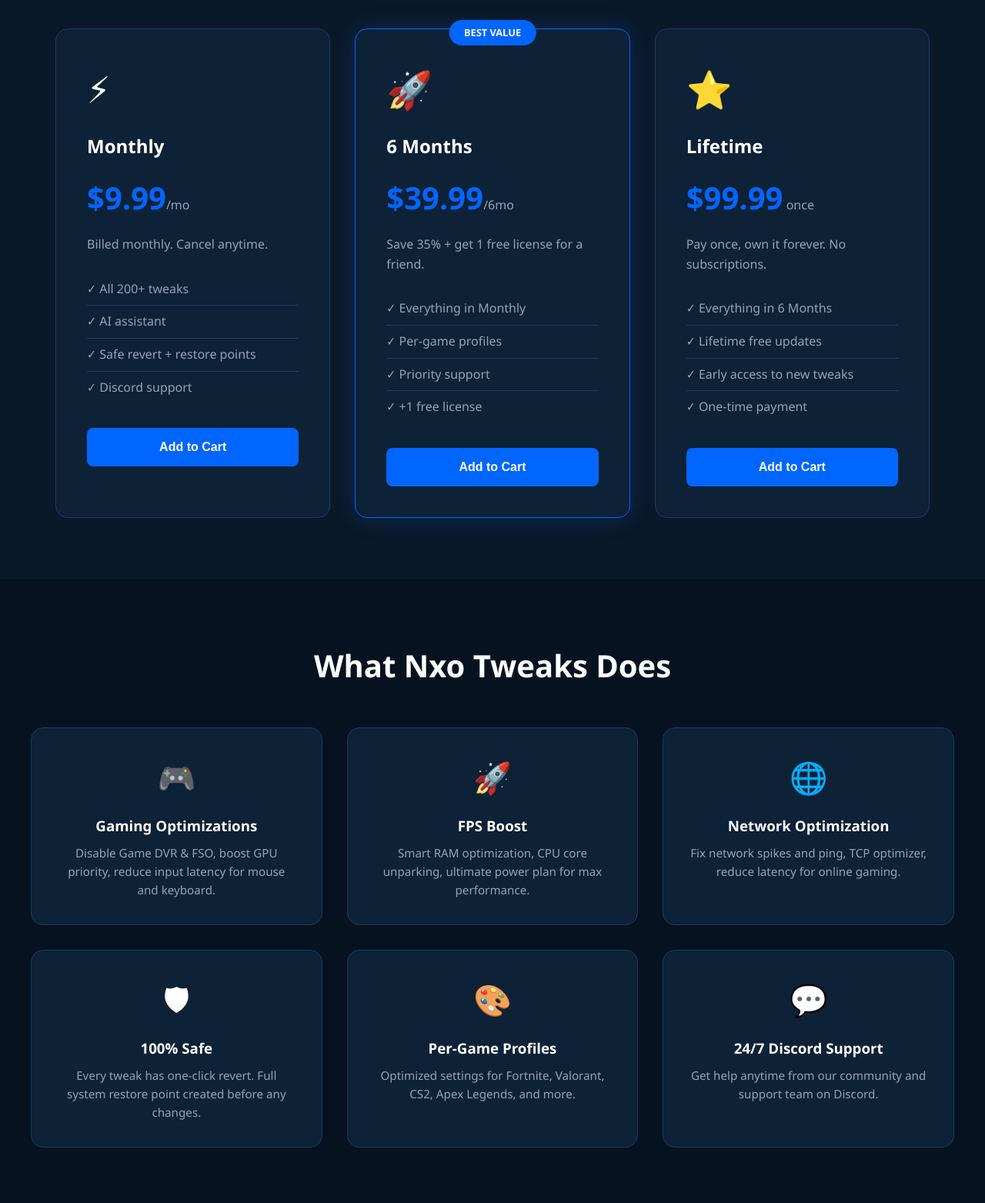
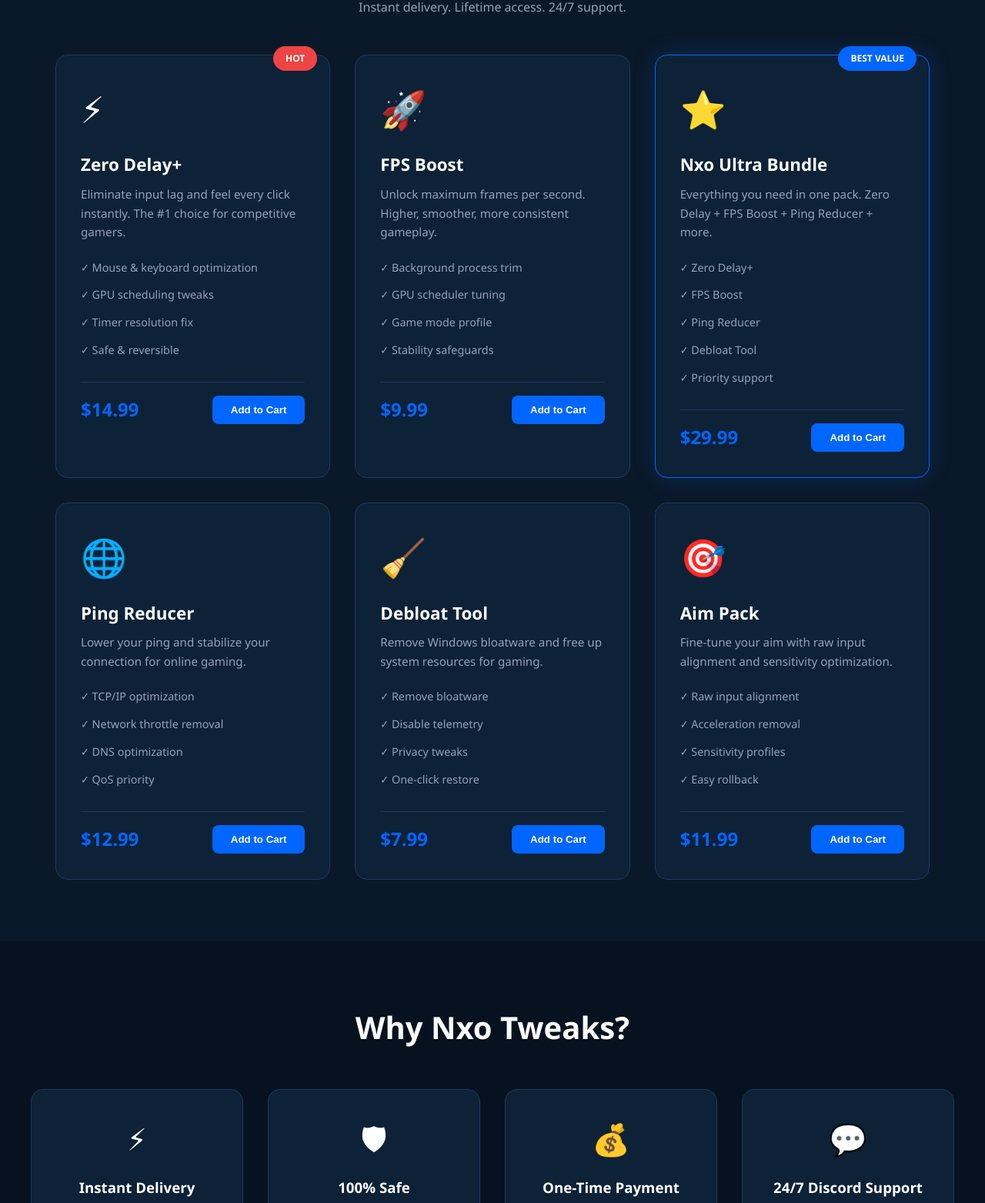
Before and after one commit to robsonjalen14-ai/nexotweaks, a plain HTML site: page index.html in a window 1280 px wide. Shown: the part 642-2205 px from the top of the page at 77% size. Drawn offline with Linux system fonts and the light colour scheme.

Commit message:
Update with SellHub products, reviews, Discord link, and footer links

```diff
--- a/index.html
+++ b/index.html
@@ -3,7 +3,7 @@
 <head>
     <meta charset="UTF-8">
     <meta name="viewport" content="width=device-width, initial-scale=1.0">
-    <title>Nxo Tweaks - Windows Optimization & FPS Booster</title>
+    <title>Nxo Tweaks - FPS Boost, Zero Delay & PC Optimization</title>
     <link rel="stylesheet" href="styles.css">
 </head>
 <body>
@@ -13,8 +13,8 @@
             <ul class="nav-links">
                 <li><a href="#products">Products</a></li>
                 <li><a href="#features">Features</a></li>
+                <li><a href="#reviews">Reviews</a></li>
                 <li><a href="#faq">FAQ</a></li>
-                <li><a href="#contact">Support</a></li>
             </ul>
             <button class="cart-btn" id="cartBtn">Cart (<span id="cartCount">0</span>)</button>
         </div>
@@ -22,92 +22,160 @@
 
     <header class="hero">
         <div class="hero-content">
-            <h1>Boost Your FPS. Lower Your Ping.</h1>
-            <p>200+ one-click Windows tweaks. Safe revert on everything. Trusted by thousands of gamers.</p>
+            <h1>Boost Your FPS. Zero Delay. Dominate.</h1>
+            <p>Premium PC optimization trusted by thousands of gamers. Instant delivery via SellHub.</p>
             <a href="#products" class="cta-btn">Shop Now</a>
         </div>
     </header>
 
     <section id="products" class="products">
-        <h2>Choose Your Plan</h2>
+        <h2>All Products</h2>
+        <p class="section-sub">Instant delivery. Lifetime access. 24/7 support.</p>
         <div class="product-grid">
-            <div class="product-card" data-id="1" data-name="Nxo Tweaks Monthly" data-price="9.99">
+            <div class="product-card" data-id="1" data-name="Zero Delay+" data-price="14.99">
+                <div class="product-badge hot">HOT</div>
                 <div class="product-icon">&#9889;</div>
-                <h3>Monthly</h3>
-                <div class="product-price">$9.99<small>/mo</small></div>
-                <p>Billed monthly. Cancel anytime.</p>
+                <h3>Zero Delay+</h3>
+                <p>Eliminate input lag and feel every click instantly. The #1 choice for competitive gamers.</p>
                 <ul class="product-features">
-                    <li>&#10003; All 200+ tweaks</li>
-                    <li>&#10003; AI assistant</li>
-                    <li>&#10003; Safe revert + restore points</li>
-                    <li>&#10003; Discord support</li>
+                    <li>&#10003; Mouse & keyboard optimization</li>
+                    <li>&#10003; GPU scheduling tweaks</li>
+                    <li>&#10003; Timer resolution fix</li>
+                    <li>&#10003; Safe & reversible</li>
                 </ul>
-                <button class="add-to-cart" onclick="addToCart(this)">Add to Cart</button>
+                <div class="product-footer">
+                    <span class="price">$14.99</span>
+                    <button class="add-to-cart" onclick="addToCart(this)">Add to Cart</button>
+                </div>
             </div>
 
-            <div class="product-card popular" data-id="2" data-name="Nxo Tweaks 6 Months" data-price="39.99">
-                <div class="product-badge">BEST VALUE</div>
+            <div class="product-card" data-id="2" data-name="FPS Boost" data-price="9.99">
                 <div class="product-icon">&#128640;</div>
-                <h3>6 Months</h3>
-                <div class="product-price">$39.99<small>/6mo</small></div>
-                <p>Save 35% + get 1 free license for a friend.</p>
+                <h3>FPS Boost</h3>
+                <p>Unlock maximum frames per second. Higher, smoother, more consistent gameplay.</p>
                 <ul class="product-features">
-                    <li>&#10003; Everything in Monthly</li>
-                    <li>&#10003; Per-game profiles</li>
-                    <li>&#10003; Priority support</li>
-                    <li>&#10003; +1 free license</li>
+                    <li>&#10003; Background process trim</li>
+                    <li>&#10003; GPU scheduler tuning</li>
+                    <li>&#10003; Game mode profile</li>
+                    <li>&#10003; Stability safeguards</li>
                 </ul>
-                <button class="add-to-cart" onclick="addToCart(this)">Add to Cart</button>
+                <div class="product-footer">
+                    <span class="price">$9.99</span>
+                    <button class="add-to-cart" onclick="addToCart(this)">Add to Cart</button>
+                </div>
             </div>
 
-            <div class="product-card" data-id="3" data-name="Nxo Tweaks Lifetime" data-price="99.99">
+            <div class="product-card popular" data-id="3" data-name="Nxo Ultra Bundle" data-price="29.99">
+                <div class="product-badge">BEST VALUE</div>
                 <div class="product-icon">&#11088;</div>
-                <h3>Lifetime</h3>
-                <div class="product-price">$99.99<small> once</small></div>
-                <p>Pay once, own it forever. No subscriptions.</p>
+                <h3>Nxo Ultra Bundle</h3>
+                <p>Everything you need in one pack. Zero Delay + FPS Boost + Ping Reducer + more.</p>
                 <ul class="product-features">
-                    <li>&#10003; Everything in 6 Months</li>
-                    <li>&#10003; Lifetime free updates</li>
-                    <li>&#10003; Early access to new tweaks</li>
-                    <li>&#10003; One-time payment</li>
+                    <li>&#10003; Zero Delay+</li>
+                    <li>&#10003; FPS Boost</li>
+                    <li>&#10003; Ping Reducer</li>
+                    <li>&#10003; Debloat Tool</li>
+                    <li>&#10003; Priority support</li>
                 </ul>
-                <button class="add-to-cart" onclick="addToCart(this)">Add to Cart</button>
+                <div class="product-footer">
+                    <span class="price">$29.99</span>
+                    <button class="add-to-cart" onclick="addToCart(this)">Add to Cart</button>
+                </div>
+            </div>
+
+            <div class="product-card" data-id="4" data-name="Ping Reducer" data-price="12.99">
+                <div class="product-icon">&#127760;</div>
+                <h3>Ping Reducer</h3>
+                <p>Lower your ping and stabilize your connection for online gaming.</p>
+                <ul class="product-features">
+                    <li>&#10003; TCP/IP optimization</li>
+                    <li>&#10003; Network throttle removal</li>
+                    <li>&#10003; DNS optimization</li>
+                    <li>&#10003; QoS priority</li>
+                </ul>
+                <div class="product-footer">
+                    <span class="price">$12.99</span>
+                    <button class="add-to-cart" onclick="addToCart(this)">Add to Cart</button>
+                </div>
+            </div>
+
+            <div class="product-card" data-id="5" data-name="Debloat Tool" data-price="7.99">
+                <div class="product-icon">&#129529;</div>
+                <h3>Debloat Tool</h3>
+                <p>Remove Windows bloatware and free up system resources for gaming.</p>
+                <ul class="product-features">
+                    <li>&#10003; Remove bloatware</li>
+                    <li>&#10003; Disable telemetry</li>
+                    <li>&#10003; Privacy tweaks</li>
+                    <li>&#10003; One-click restore</li>
+                </ul>
+                <div class="product-footer">
+                    <span class="price">$7.99</span>
+                    <button class="add-to-cart" onclick="addToCart(this)">Add to Cart</button>
+                </div>
+            </div>
+
+            <div class="product-card" data-id="6" data-name="Aim Pack" data-price="11.99">
+                <div class="product-icon">&#127919;</div>
+                <h3>Aim Pack</h3>
+                <p>Fine-tune your aim with raw input alignment and sensitivity optimization.</p>
+                <ul class="product-features">
+                    <li>&#10003; Raw input alignment</li>
+                    <li>&#10003; Acceleration removal</li>
+                    <li>&#10003; Sensitivity profiles</li>
+                    <li>&#10003; Easy rollback</li>
+                </ul>
+                <div class="product-footer">
+                    <span class="price">$11.99</span>
+                    <button class="add-to-cart" onclick="addToCart(this)">Add to Cart</button>
+                </div>
             </div>
         </div>
     </section>
 
     <section id="features" class="features">
-        <h2>What Nxo Tweaks Does</h2>
+        <h2>Why Nxo Tweaks?</h2>
         <div class="features-grid">
             <div class="feature">
-                <div class="feature-icon">&#127918;</div>
-                <h3>Gaming Optimizations</h3>
-                <p>Disable Game DVR & FSO, boost GPU priority, reduce input latency for mouse and keyboard.</p>
-            </div>
-            <div class="feature">
-                <div class="feature-icon">&#128640;</div>
-                <h3>FPS Boost</h3>
-                <p>Smart RAM optimization, CPU core unparking, ultimate power plan for max performance.</p>
-            </div>
-            <div class="feature">
-                <div class="feature-icon">&#127760;</div>
-                <h3>Network Optimization</h3>
-                <p>Fix network spikes and ping, TCP optimizer, reduce latency for online gaming.</p>
+                <div class="feature-icon">&#9889;</div>
+                <h3>Instant Delivery</h3>
+                <p>Get your tweaks immediately after purchase via SellHub. No waiting.</p>
             </div>
             <div class="feature">
                 <div class="feature-icon">&#128737;</div>
                 <h3>100% Safe</h3>
-                <p>Every tweak has one-click revert. Full system restore point created before any changes.</p>
+                <p>Every tweak is reversible. System restore point created automatically.</p>
             </div>
             <div class="feature">
-                <div class="feature-icon">&#127912;</div>
-                <h3>Per-Game Profiles</h3>
-                <p>Optimized settings for Fortnite, Valorant, CS2, Apex Legends, and more.</p>
+                <div class="feature-icon">&#128176;</div>
+                <h3>One-Time Payment</h3>
+                <p>Pay once, own forever. No subscriptions. Free lifetime updates.</p>
             </div>
             <div class="feature">
                 <div class="feature-icon">&#128172;</div>
                 <h3>24/7 Discord Support</h3>
-                <p>Get help anytime from our community and support team on Discord.</p>
+                <p>Get help anytime from our team on Discord.</p>
+            </div>
+        </div>
+    </section>
+
+    <section id="reviews" class="reviews">
+        <h2>What Gamers Say</h2>
+        <div class="reviews-grid">
+            <div class="review">
+                <div class="stars">&#11088;&#11088;&#11088;&#11088;&#11088;</div>
+                <p>"Zero Delay+ completely changed my gameplay. My edits feel instant now."</p>
+                <span>- Pro Player</span>
+            </div>
+            <div class="review">
+                <div class="stars">&#11088;&#11088;&#11088;&#11088;&#11088;</div>
+                <p>"Got 200+ FPS boost with the Ultra Bundle. Best investment for competitive gaming."</p>
+                <span>- Content Creator</span>
+            </div>
+            <div class="review">
+                <div class="stars">&#11088;&#11088;&#11088;&#11088;&#11088;</div>
+                <p>"Ping went from 60ms to 20ms. The Ping Reducer actually works."</p>
+                <span>- Streamer</span>
             </div>
         </div>
     </section>
@@ -117,31 +185,35 @@
         <div class="faq-list">
             <div class="faq-item">
                 <h3>Is it safe?</h3>
-                <p>Yes. Every tweak has a one-click revert, and Nxo Tweaks creates a full system restore point before applying anything. Risky tweaks are clearly flagged and never run unless you opt in.</p>
+                <p>Yes. Every tweak has a one-click revert, and a full system restore point is created before any changes. Risky tweaks are flagged and never run unless you opt in.</p>
             </div>
             <div class="faq-item">
-                <h3>Will it actually boost my FPS?</h3>
-                <p>Yes. Nxo Tweaks has per-game profiles that set CPU/GPU priority, disable fullscreen optimizations, and apply QoS so your game gets resources first. Most players see higher and more stable FPS.</p>
-            </div>
-            <div class="faq-item">
-                <h3>Can it lower my ping?</h3>
-                <p>Yes. The Network category tunes the TCP/IP stack - disabling Nagle's algorithm, removing the Windows network throttle, and enabling MSI mode on your network adapter.</p>
+                <h3>Will I get banned?</h3>
+                <p>No. Nxo Tweaks only modifies Windows system settings - it does not touch game files or anti-cheat systems. It is 100% safe for all games.</p>
             </div>
             <div class="faq-item">
                 <h3>How do I get the product?</h3>
-                <p>After purchase, you'll receive your license key and download link via email instantly. Setup takes less than 2 minutes.</p>
+                <p>After purchase on SellHub, you'll receive your download link and instructions via email instantly. Setup takes less than 2 minutes.</p>
+            </div>
+            <div class="faq-item">
+                <h3>Do you offer refunds?</h3>
+                <p>Yes. If the product doesn't work as advertised, contact us on Discord for a full refund.</p>
             </div>
         </div>
     </section>
 
-    <section id="contact" class="contact">
+    <section class="contact">
         <h2>Need Help?</h2>
-        <p>Join our Discord community for instant support and updates</p>
+        <p>Join our Discord community for instant support</p>
         <a href="https://discord.gg/nxotweaks" class="discord-btn" target="_blank">Join Discord</a>
     </section>
 
     <footer>
         <p>&copy; 2026 Nxo Tweaks. All rights reserved. Not affiliated with Microsoft.</p>
+        <p class="footer-links">
+            <a href="https://nxotweaks.sellhub.cx" target="_blank">SellHub Store</a> ·
+            <a href="https://discord.gg/nxotweaks" target="_blank">Discord</a>
+        </p>
     </footer>
 
     <div class="cart-modal" id="cartModal">
@@ -157,7 +229,7 @@
                 <span>Total:</span>
                 <span id="cartTotal">$0.00</span>
             </div>
-            <button class="checkout-btn" id="checkoutBtn">Checkout with Stripe</button>
+            <a href="https://nxotweaks.sellhub.cx" class="checkout-btn" target="_blank">Buy on SellHub</a>
         </div>
     </div>
 
--- a/styles.css
+++ b/styles.css
@@ -16,6 +16,7 @@
     --text-muted: #94a3b8;
     --border: #1e3a5f;
     --success: #10b981;
+    --hot: #ef4444;
 }
 
 body {
@@ -25,7 +26,6 @@ body {
     line-height: 1.6;
 }
 
-/* Navbar */
 .navbar {
     background: rgba(6, 18, 32, 0.95);
     backdrop-filter: blur(10px);
@@ -89,7 +89,6 @@ body {
     background: var(--primary-dark);
 }
 
-/* Hero */
 .hero {
     background: linear-gradient(135deg, var(--dark) 0%, var(--secondary) 100%);
     padding: 10rem 2rem 6rem;
@@ -129,7 +128,6 @@ body {
     transform: translateY(-2px);
 }
 
-/* Products */
 .products {
     padding: 5rem 2rem;
     max-width: 1200px;
@@ -139,6 +137,12 @@ body {
 .products h2 {
     text-align: center;
     font-size: 2.5rem;
+    margin-bottom: 0.5rem;
+}
+
+.section-sub {
+    text-align: center;
+    color: var(--text-muted);
     margin-bottom: 3rem;
 }
 
@@ -152,7 +156,7 @@ body {
     background: var(--card-bg);
     border: 1px solid var(--border);
     border-radius: 16px;
-    padding: 2.5rem;
+    padding: 2rem;
     position: relative;
     transition: transform 0.3s, box-shadow 0.3s;
 }
@@ -170,14 +174,17 @@ body {
 .product-badge {
     position: absolute;
     top: -12px;
-    left: 50%;
-    transform: translateX(-50%);
+    right: 1rem;
     background: var(--primary);
     color: white;
-    padding: 0.4rem 1.2rem;
+    padding: 0.4rem 1rem;
     border-radius: 20px;
-    font-size: 0.8rem;
+    font-size: 0.75rem;
     font-weight: 700;
+}
+
+.product-badge.hot {
+    background: var(--hot);
 }
 
 .product-icon {
@@ -186,52 +193,48 @@ body {
 }
 
 .product-card h3 {
-    font-size: 1.5rem;
+    font-size: 1.4rem;
     margin-bottom: 0.5rem;
-}
-
-.product-price {
-    font-size: 2.5rem;
-    font-weight: 800;
-    color: var(--primary);
-    margin: 1rem 0;
-}
-
-.product-price small {
-    font-size: 1rem;
-    font-weight: 400;
-    color: var(--text-muted);
 }
 
 .product-card > p {
     color: var(--text-muted);
-    margin-bottom: 1.5rem;
+    margin-bottom: 1rem;
+    font-size: 0.95rem;
 }
 
 .product-features {
     list-style: none;
-    margin-bottom: 2rem;
+    margin-bottom: 1.5rem;
 }
 
 .product-features li {
-    padding: 0.5rem 0;
+    padding: 0.4rem 0;
     color: var(--text-muted);
-    border-bottom: 1px solid var(--border);
+    font-size: 0.9rem;
 }
 
-.product-features li:last-child {
-    border-bottom: none;
+.product-footer {
+    display: flex;
+    justify-content: space-between;
+    align-items: center;
+    padding-top: 1rem;
+    border-top: 1px solid var(--border);
+}
+
+.price {
+    font-size: 1.5rem;
+    font-weight: 700;
+    color: var(--primary);
 }
 
 .add-to-cart {
-    width: 100%;
     background: var(--primary);
     color: white;
     border: none;
-    padding: 1rem;
+    padding: 0.7rem 1.5rem;
     border-radius: 8px;
     font-weight: 600;
-    font-size: 1rem;
     cursor: pointer;
     transition: background 0.3s;
 }
@@ -240,7 +243,6 @@ body {
     background: var(--primary-dark);
 }
 
-/* Features */
 .features {
     background: var(--darker);
     padding: 5rem 2rem;
@@ -256,7 +258,7 @@ body {
     max-width: 1200px;
     margin: 0 auto;
     display: grid;
-    grid-template-columns: repeat(auto-fit, minmax(300px, 1fr));
+    grid-template-columns: repeat(auto-fit, minmax(250px, 1fr));
     gap: 2rem;
 }
 
@@ -282,7 +284,48 @@ body {
     font-size: 0.95rem;
 }
 
-/* FAQ */
+.reviews {
+    padding: 5rem 2rem;
+}
+
+.reviews h2 {
+    text-align: center;
+    font-size: 2.5rem;
+    margin-bottom: 3rem;
+}
+
+.reviews-grid {
+    max-width: 1000px;
+    margin: 0 auto;
+    display: grid;
+    grid-template-columns: repeat(auto-fit, minmax(280px, 1fr));
+    gap: 2rem;
+}
+
+.review {
+    background: var(--card-bg);
+    border: 1px solid var(--border);
+    border-radius: 16px;
+    padding: 2rem;
+}
+
+.stars {
+    color: #fbbf24;
+    font-size: 1.2rem;
+    margin-bottom: 1rem;
+}
+
+.review p {
+    color: var(--text-muted);
+    margin-bottom: 1rem;
+    font-style: italic;
+}
+
+.review span {
+    color: var(--primary);
+    font-weight: 600;
+}
+
 .faq {
     padding: 5rem 2rem;
     max-width: 800px;
@@ -312,7 +355,6 @@ body {
     color: var(--text-muted);
 }
 
-/* Contact */
 .contact {
     text-align: center;
     padding: 5rem 2rem;
@@ -347,7 +389,6 @@ body {
     transform: translateY(-2px);
 }
 
-/* Footer */
 footer {
     text-align: center;
     padding: 2rem;
@@ -356,7 +397,19 @@ footer {
     color: var(--text-muted);
 }
 
-/* Cart Modal */
+.footer-links {
+    margin-top: 0.5rem;
+}
+
+.footer-links a {
+    color: var(--primary);
+    text-decoration: none;
+}
+
+.footer-links a:hover {
+    text-decoration: underline;
+}
+
 .cart-modal {
     display: none;
     position: fixed;
@@ -450,6 +503,7 @@ footer {
 }
 
 .checkout-btn {
+    display: block;
     background: var(--primary);
     color: white;
     border: none;
@@ -459,6 +513,8 @@ footer {
     font-weight: 600;
     font-size: 1.1rem;
     cursor: pointer;
+    text-align: center;
+    text-decoration: none;
     transition: background 0.3s;
 }
 
@@ -466,7 +522,6 @@ footer {
     background: var(--primary-dark);
 }
 
-/* Responsive */
 @media (max-width: 768px) {
     .nav-links {
         display: none;
```
